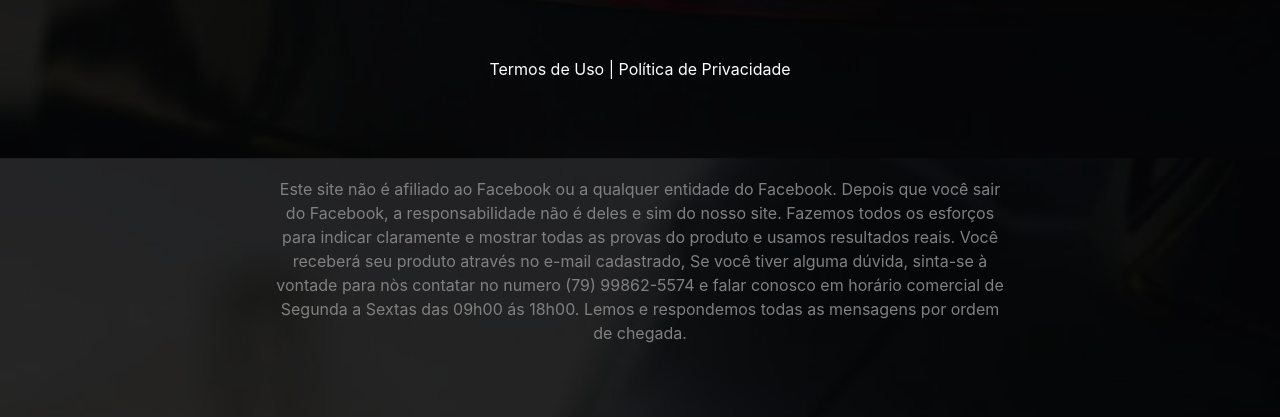
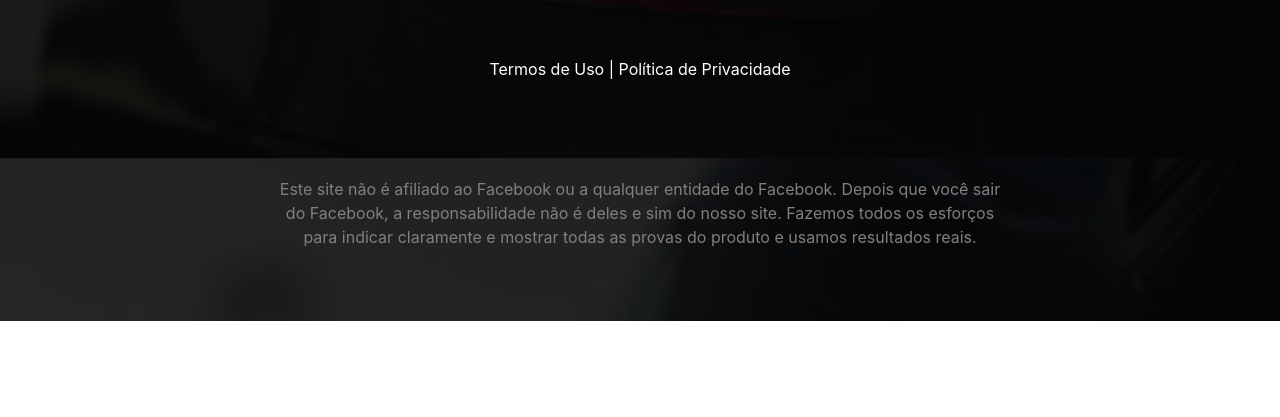
Before and after one commit to Markysgabriel/dicachave.com, a plain HTML site: page home.html in a window 1280 px wide. Shown: the part 729-1146 px from the top of the page. After the commit the page ends 1050 px from the top, so only its background shows below. Drawn offline with nearby package versions, Linux system fonts and the light colour scheme; a script that the page names is missing.

Commit message:
Update home.html

```diff
--- a/home.html
+++ b/home.html
@@ -75,7 +75,7 @@
     </script>
 
   <footer class="py-5 text-center">
-  <div class="text-grey">Este site não é afiliado ao Facebook ou a qualquer entidade do Facebook. Depois que você sair do Facebook, a responsabilidade não é deles e sim do nosso site. Fazemos todos os esforços para indicar claramente e mostrar todas as provas do produto e usamos resultados reais. Você receberá seu produto através no e-mail cadastrado, Se você tiver alguma dúvida, sinta-se à vontade para nòs contatar no numero (79) 99862-5574 e falar conosco em horário comercial de Segunda a Sextas das 09h00 ás 18h00. Lemos e respondemos todas as mensagens por ordem de chegada.</a></div>
+  <div class="text-grey">Este site não é afiliado ao Facebook ou a qualquer entidade do Facebook. Depois que você sair do Facebook, a responsabilidade não é deles e sim do nosso site. Fazemos todos os esforços para indicar claramente e mostrar todas as provas do produto e usamos resultados reais.</a></div>
   </footer>
 
     <script src="https://code.jquery.com/jquery-3.3.1.slim.min.js" integrity="sha384-q8i/X+965DzO0rT7abK41JStQIAqVgRVzpbzo5smXKp4YfRvH+8abtTE1Pi6jizo" crossorigin="anonymous"></script>
```
